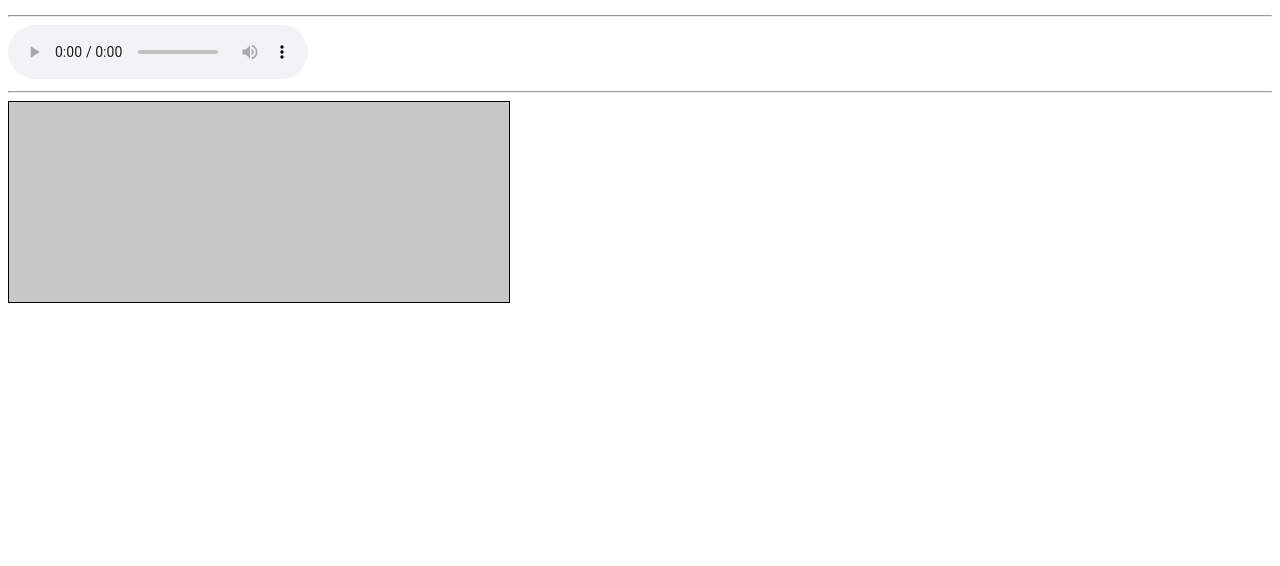
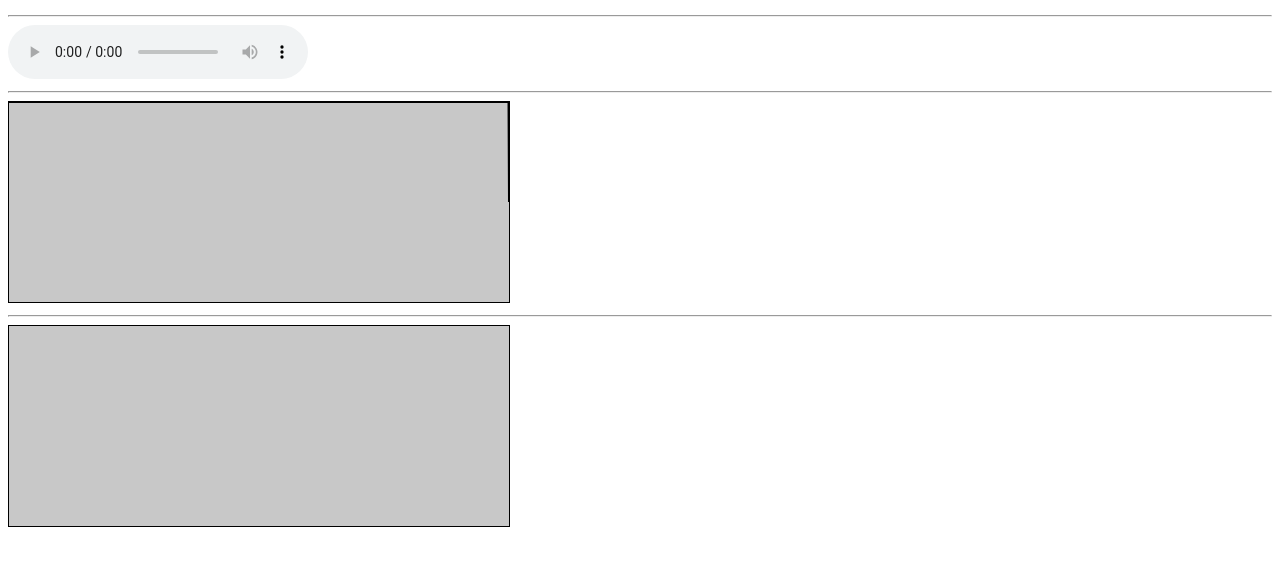
Before and after one commit to prilipkoleg/Web_Equalizer, a plain HTML site: page index.html in a window 1280 px wide. Shown: the part 44-610 px from the top of the page. Drawn offline with Linux system fonts and the light colour scheme.

Commit message:
add 2 types of graph

```diff
--- a/index.html
+++ b/index.html
@@ -15,8 +15,11 @@
 
 <hr/>
 
-<canvas id="myCanvas" width="500" height="200" style="border:1px solid #000000;">
-</canvas>
+<canvas id="oscilloscope" width="500" height="200" style="border:1px solid #000000;"></canvas>
+
+<hr/>
+
+<canvas id="frequency_bar" width="500" height="200" style="border:1px solid #000000;"></canvas>
 
 <script src="src/js/app.js"></script>
 </body>
--- a/src/js/app.js
+++ b/src/js/app.js
@@ -7,58 +7,83 @@ var source = audioCtx.createMediaElementSource(audio);
 source.connect(analyser);
 analyser.connect(audioCtx.destination);
 
-var canvas = document.getElementById("myCanvas");
-var canvasCtx = canvas.getContext("2d");
+var oscilloscope = document.getElementById("oscilloscope");
+var frequency_bar = document.getElementById("frequency_bar");
 
-//a waveform/oscilloscope
-analyser.fftSize = 256;
-var bufferLength = analyser.frequencyBinCount;
-console.log(bufferLength);
-var dataArray = new Uint8Array(bufferLength);
+var canvasOsCtx = oscilloscope.getContext("2d");
+var canvasFBCtx = frequency_bar.getContext("2d");
 
 var WIDTH   = 500,
     HEIGHT  = 200;
 
-canvasCtx.clearRect(0, 0, WIDTH, HEIGHT);
+//a waveform/oscilloscope
+analyser.fftSizeOs = 2048;
+var bufferLengthOs = analyser.frequencyBinCount;
+var dataArrayOs = new Uint8Array(bufferLengthOs);
 
-function draw() {
-    drawVisual = requestAnimationFrame(draw);
-    analyser.getByteFrequencyData(dataArray);
+canvasOsCtx.clearRect(0, 0, WIDTH, HEIGHT);
 
-    canvasCtx.fillStyle = 'rgb(200, 200, 200)';
-    canvasCtx.fillRect(0, 0, WIDTH, HEIGHT);
+function draw_oscilloscope() {
+    drawVisualOs = requestAnimationFrame(draw_oscilloscope);
+    analyser.getByteFrequencyData(dataArrayOs);
 
-    var barWidth = (WIDTH / bufferLength) * 2.5;
+    canvasOsCtx.fillStyle = 'rgb(200, 200, 200)';
+    canvasOsCtx.fillRect(0, 0, WIDTH, HEIGHT);
+
+    canvasOsCtx.lineWidth = 2;
+    canvasOsCtx.strokeStyle = 'rgb(0, 0, 0)';
+    canvasOsCtx.beginPath();
+
+    var sliceWidth = WIDTH * 1.0 / bufferLengthOs;
+    var x = 0;
+
+    for(var i = 0; i < bufferLengthOs; i++) {
+
+        var v = dataArrayOs[i] / 128.0;
+        var y = v * HEIGHT/2;
+
+        if(i === 0) {
+            canvasOsCtx.moveTo(x, y);
+        } else {
+            canvasOsCtx.lineTo(x, y);
+        }
+
+        x += sliceWidth;
+    }
+
+    canvasOsCtx.lineTo(oscilloscope.width, oscilloscope.height/2);
+    canvasOsCtx.stroke();
+};
+
+// a frequency bar graph
+analyser.fftSizeFB = 256;
+var bufferLengthFB = analyser.frequencyBinCount;
+var dataArrayFB = new Uint8Array(bufferLengthFB);
+
+canvasFBCtx.clearRect(0, 0, WIDTH, HEIGHT);
+
+function draw_frequency_bar() {
+    drawVisualFB = requestAnimationFrame(draw_frequency_bar);
+    analyser.getByteFrequencyData(dataArrayFB);
+
+    canvasFBCtx.fillStyle = 'rgb(200, 200, 200)';
+    canvasFBCtx.fillRect(0, 0, WIDTH, HEIGHT);
+
+    var barWidth = (WIDTH / bufferLengthFB) * 2.5;
     var barHeight;
     var x = 0;
 
-    canvasCtx.beginPath();
+    canvasFBCtx.beginPath();
 
-    for(var i = 0; i < bufferLength; i++) {
-        barHeight = dataArray[i]/2;
+    for(var i = 0; i < bufferLengthFB; i++) {
+        barHeight = dataArrayFB[i]/2;
 
-        canvasCtx.fillStyle = 'rgb(' + (barHeight+100) + ',50,50)';
-        canvasCtx.fillRect(x,HEIGHT-barHeight/2,barWidth,barHeight);
+        canvasFBCtx.fillStyle = 'rgb(' + (barHeight+100) + ',50,50)';
+        canvasFBCtx.fillRect(x,HEIGHT-barHeight/2,barWidth,barHeight);
 
         x += barWidth + 1;
     }
 };
 
-draw();
-/*
-//a frequency bar graph
-analyser.fftSize = 256;
-var bufferLength = analyser.frequencyBinCount;
-console.log(bufferLength);
-var dataArray = new Uint8Array(bufferLength);
-
-canvasCtx.clearRect(0, 0, WIDTH, HEIGHT);
-
-function draw() {
-    drawVisual = requestAnimationFrame(draw);
-
-    analyser.getByteFrequencyData(dataArray);
-
-    canvasCtx.fillStyle = 'rgb(0, 0, 0)';
-    canvasCtx.fillRect(0, 0, WIDTH, HEIGHT);
-}*/
+draw_oscilloscope();
+draw_frequency_bar();
```
